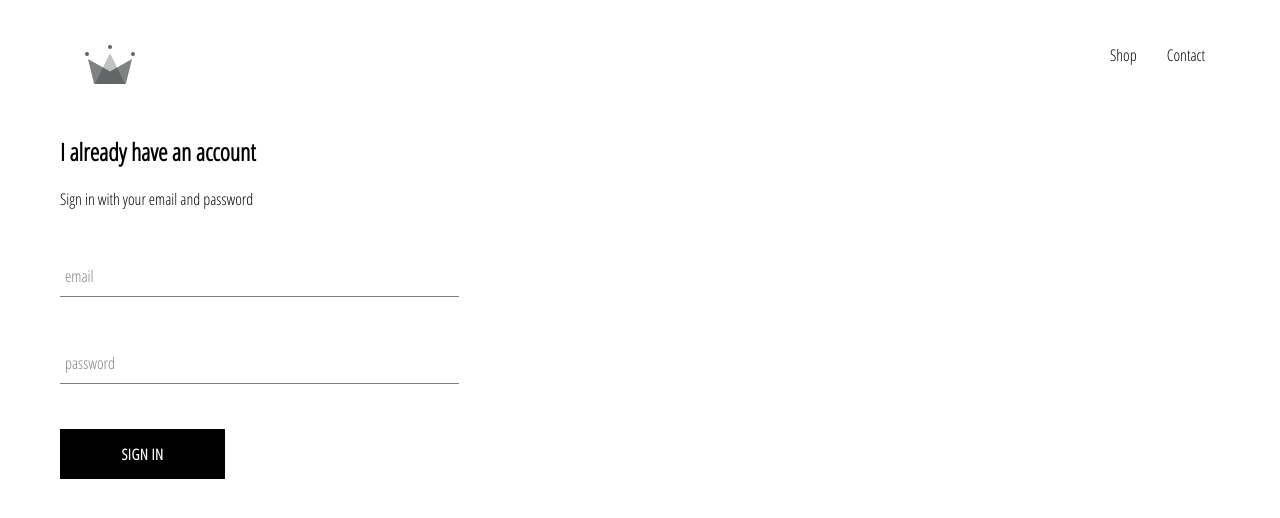
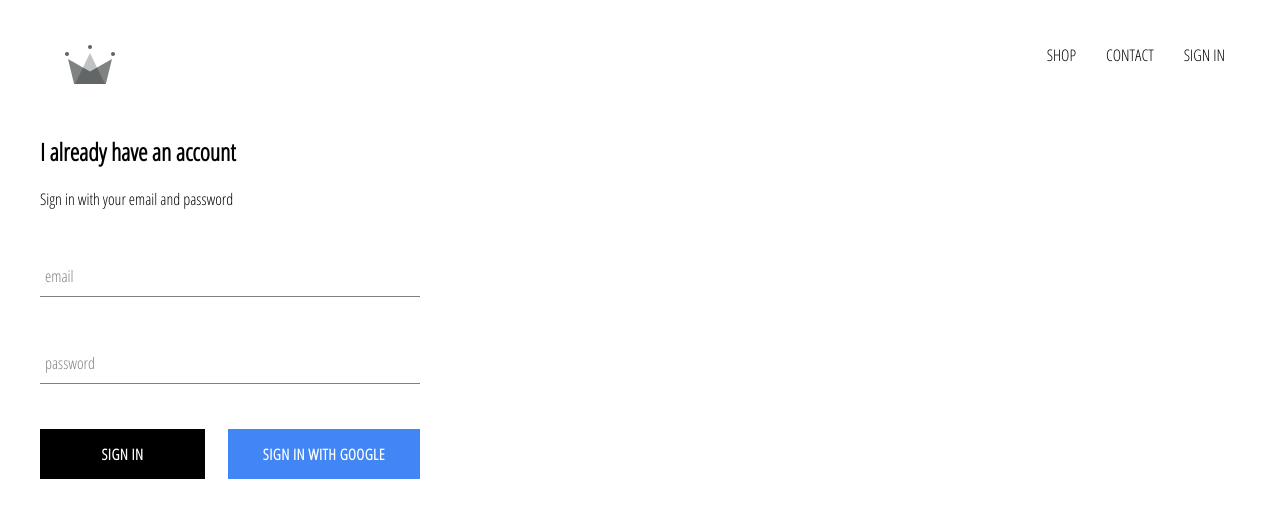
Before and after one commit to amuhana/crwn-clothing, a React (Create React App) app: page /signin in a window 1280 px wide. Shown: the top 518 px of the page. Built offline with nearby package versions, Linux system fonts and the light colour scheme; no server answers.

Commit message:
integrated firebase into application, created sign in page with sign in component and sign in with google

```diff
--- a/package.json
+++ b/package.json
@@ -6,6 +6,7 @@
     "@testing-library/jest-dom": "^4.2.4",
     "@testing-library/react": "^9.5.0",
     "@testing-library/user-event": "^7.2.1",
+    "firebase": "^7.18.0",
     "node-sass": "^4.14.1",
     "react": "^16.13.1",
     "react-dom": "^16.13.1",
--- a/src/App.css
+++ b/src/App.css
@@ -1,6 +1,10 @@
+* {
+  box-sizing: border-box;
+}
+
 body {
   font-family: "Open Sans Condensed";
-  padding: 20px 60px;
+  padding: 20px 40px;
 }
 
 a {
--- a/src/App.js
+++ b/src/App.js
@@ -6,11 +6,35 @@ import HomePage from "./pages/homepage.componen/homepage.component";
 import ShopPage from "./pages/shop.component/shop.component";
 import SignInAndSignUpPage from "./pages/sign-in-and-sign-up/sign-in-and-sign-up.component";
 import Header from "./components/header/header.component";
+import { auth } from "./firebase/firebase.utils";
 
-function App() {
+class App extends React.Component {
+  constructor() {
+    super();
+
+    this.state = {
+      currentUser: null,
+    };
+  }
+
+  unsubscribeFromAuth = null;
+
+  componentDidMount() {
+    this.unsubscribeFromAuth = auth.onAuthStateChanged((user) => {
+      this.setState({ currentUser: user });
+
+      console.log(user);
+    });
+  }
+
+  componentWillUnmount() {
+    this.unsubscribeFromAuth();
+  }
+
+  render() {
     return (
       <div>
-      <Header />
+        <Header currentUser={this.state.currentUser} />
         <Switch>
           <Route exact path="/" component={HomePage} />
           <Route path="/shop" component={ShopPage} />
@@ -19,5 +43,6 @@ function App() {
       </div>
     );
   }
+}
 
 export default App;
--- a/src/components/custom-button/custom-button.component.jsx
+++ b/src/components/custom-button/custom-button.component.jsx
@@ -2,8 +2,11 @@ import React from "react";
 
 import "./custom-button.styles.scss";
 
-const CustomButton = ({ children, ...otherProps }) => (
-  <button className="custom-button" {...otherProps}>
+const CustomButton = ({ children, isGoogleSignIn, ...otherProps }) => (
+  <button
+    className={`${isGoogleSignIn ? "google-sign-in" : ""} custom-button`}
+    {...otherProps}
+  >
     {children}
   </button>
 );
--- a/src/components/custom-button/custom-button.styles.scss
+++ b/src/components/custom-button/custom-button.styles.scss
@@ -19,4 +19,14 @@
     color: black;
     border: 1px solid black;
   }
+
+  &.google-sign-in {
+    background-color: #4285f4;
+    color: white;
+
+    &:hover {
+      background-color: #357ae8;
+      border: none;
+    }
+  }
 }
--- a/src/components/header/header.component.jsx
+++ b/src/components/header/header.component.jsx
@@ -1,22 +1,33 @@
 import React from "react";
 import { Link } from "react-router-dom";
+
+import { auth } from "../../firebase/firebase.utils";
 
 import { ReactComponent as Logo } from "../../assests/crown.svg";
 
 import "./header.styles.scss";
 
-const Header = () => (
+const Header = ({ currentUser }) => (
   <div className="header">
     <Link className="logo-container" to="/">
       <Logo className="logo " />
     </Link>
     <div className="options">
       <Link className="option" to="/shop">
-        Shop
+        SHOP
       </Link>
       <Link className="option" to="/contact">
-        Contact
+        CONTACT
       </Link>
+      {currentUser ? (
+        <div className="option" onClick={() => auth.signOut()}>
+          SIGN OUT
+        </div>
+      ) : (
+        <Link className="option" to="/signin">
+          SIGN IN
+        </Link>
+      )}
     </div>
   </div>
 );
--- a/src/components/header/header.styles.scss
+++ b/src/components/header/header.styles.scss
@@ -20,6 +20,7 @@
 
     .option {
       padding: 10px 15px;
+      cursor: pointer;
     }
   }
 }
--- a/src/components/sign-in/sign-in.component.jsx
+++ b/src/components/sign-in/sign-in.component.jsx
@@ -2,6 +2,8 @@ import React from "react";
 
 import FormInput from "../form-input/form-input.component";
 import CustomButton from "../custom-button/custom-button.component";
+
+import { signInWithGoogle } from "../../firebase/firebase.utils";
 
 import "./sign-in.styles.scss";
 
@@ -50,8 +52,12 @@ class SignIn extends React.Component {
             label="password"
             required
           />
-
-          <CustomButton type="submit"> Sign In </CustomButton>
+          <div className="buttons">
+            <CustomButton type="submit"> Sign In </CustomButton>
+            <CustomButton onClick={signInWithGoogle} isGoogleSignIn>
+              Sign in with Google
+            </CustomButton>
+          </div>
         </form>
       </div>
     );
--- a/src/components/sign-in/sign-in.styles.scss
+++ b/src/components/sign-in/sign-in.styles.scss
@@ -1,9 +1,14 @@
 .sign-in {
-  width: 30vw;
+  width: 380px;
   display: flex;
   flex-direction: column;
 
   .title {
     margin: 10px 0;
   }
+
+  .buttons {
+    display: flex;
+    justify-content: space-between;
+  }
 }
--- /dev/null
+++ b/src/firebase/firebase.utils.js
@@ -0,0 +1,25 @@
+import firebase from "firebase/app";
+import "firebase/firestore";
+import "firebase/auth";
+
+const config = {
+  apiKey: "AIzaSyCUiQnm94FIe9HkPFgJXULb_5MlujxuWTI",
+  authDomain: "crwn-db-14dc9.firebaseapp.com",
+  databaseURL: "https://crwn-db-14dc9.firebaseio.com",
+  projectId: "crwn-db-14dc9",
+  storageBucket: "crwn-db-14dc9.appspot.com",
+  messagingSenderId: "757104658545",
+  appId: "1:757104658545:web:462c9238fd9bd8d3c4b3d0",
+  measurementId: "G-64GBLX8ZG1",
+};
+
+firebase.initializeApp(config);
+
+export const auth = firebase.auth();
+export const firestore = firebase.firestore();
+
+const provider = new firebase.auth.GoogleAuthProvider();
+provider.setCustomParameters({ prompt: "select_account" });
+export const signInWithGoogle = () => auth.signInWithPopup(provider);
+
+export default firebase;
```
Also changed, not shown: 1 other file (tests, documents, lock files or other folders). Lines whose indentation alone changed are shown as unchanged.
